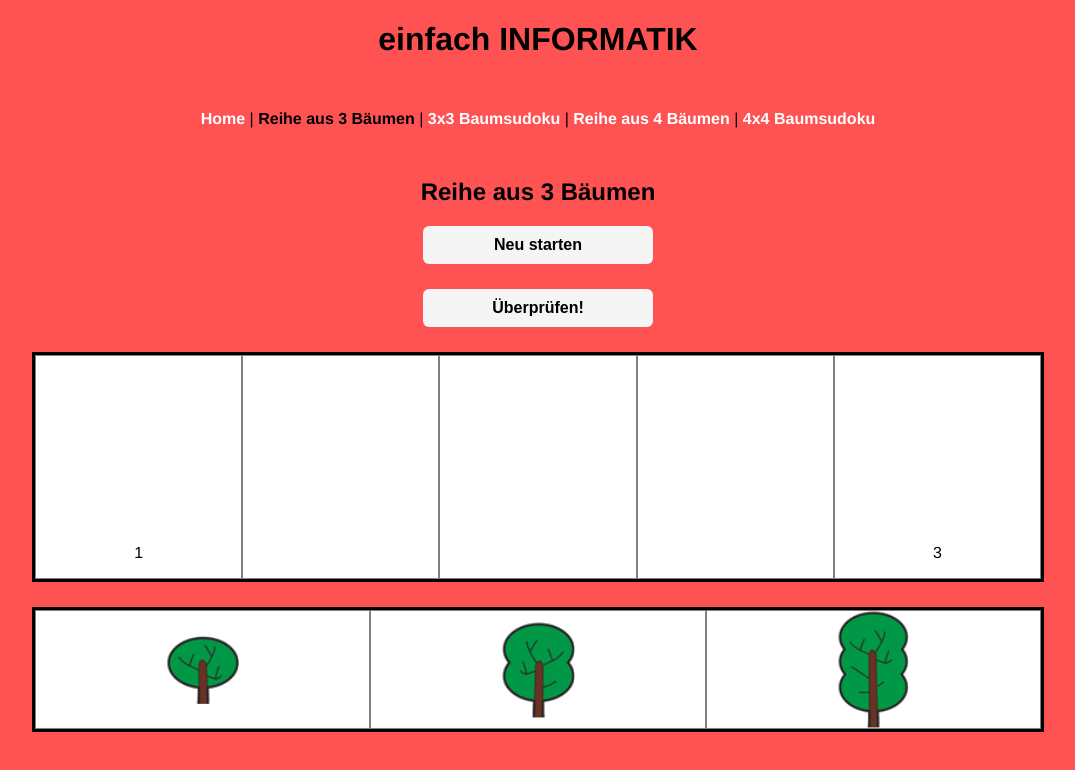
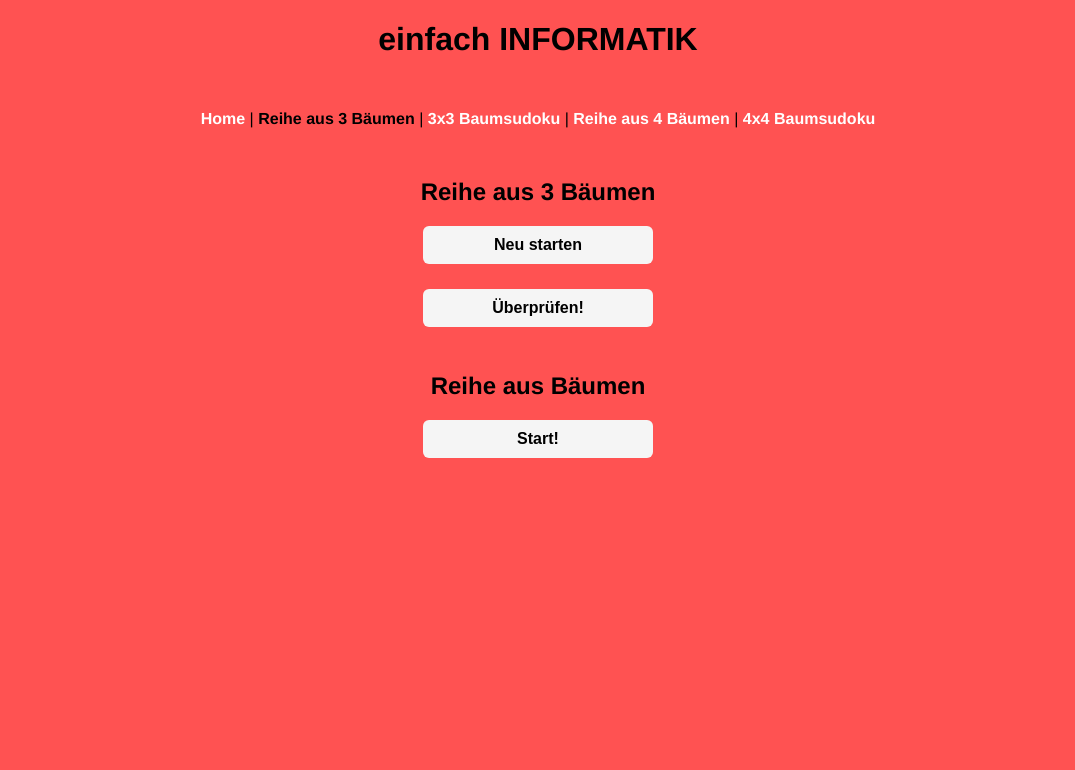
Before and after one commit to fbuetler/e-learning-environment, a Vue app in the folder vue-ts/: page /treerow3 in a window 1280 px wide. Both pictures are taken after a click on the button "Start!". Shown: the top 770 px of the page, without its empty margins (102-1177 px from the left). Built offline with nearby package versions, Linux system fonts and the light colour scheme.

Commit message:
create game setup

```diff
--- /dev/null
+++ b/vue-ts/src/components/Game.vue
@@ -0,0 +1,100 @@
+<template>
+  <div>
+    <h2>{{ title }}</h2>
+    <Buttonmenu
+      :initializeGameText="initializeGameText"
+      :evaluateGameText="evaluateGameText"
+      :isGameStarted="isGameStarted"
+      @initialize-game="initializeGame()"
+      @evalute-game="evaluateGame()"
+    />
+    <div v-if="isGameStarted && !showResult">
+      <component
+        :is="currentGameComponent"
+        :args="args"
+        :initialize="initGame"
+        :evaluate="evalGame"
+        @initialized-game="initializedGame()"
+        @evaluated-game="(correct) => evaluatedGame(correct)"
+      ></component>
+    </div>
+    <div v-if="showResult">
+      <h3>{{ resultText }}</h3>
+    </div>
+  </div>
+</template>
+
+<script lang="ts">
+import Vue from "vue";
+import { Component, Prop } from "vue-property-decorator";
+import Buttonmenu from "@/components/Buttonmenu.vue";
+import Testgame from "@/components/Testgame.vue";
+import Row from "@/components/trees/Row.vue";
+import Sudoku from "@/components/trees/Sudoku.vue";
+
+export enum GameType {
+  TREEROW = "Row",
+  TREESUDOKU = "Sudoku",
+  TESTGAME = "Testgame",
+}
+
+@Component({
+  components: {
+    Buttonmenu,
+    Testgame,
+    Row,
+    Sudoku,
+  },
+})
+export default class Game extends Vue {
+  @Prop({ required: true })
+  private type: GameType;
+  @Prop()
+  private title: string;
+  @Prop({ default: {} })
+  private args: any;
+
+  private initializeGameText = "Start!";
+  private evaluateGameText = "Überprüfen!";
+  private resultText = "";
+  private isGameStarted = false;
+  private showResult = false;
+
+  private initGame = false;
+  private evalGame = false;
+
+  public initializeGame(): void {
+    this.initializeGameText = "Neu starten";
+    this.isGameStarted = true;
+    this.resultText = "";
+    this.initGame = true;
+  }
+
+  private initializedGame(): void {
+    this.initGame = false;
+  }
+
+  public evaluateGame(): void {
+    this.evalGame = true;
+  }
+
+  private evaluatedGame(correct: boolean): void {
+    if (correct) {
+      this.resultText = "Richtig!";
+    } else {
+      this.resultText = "Falsch!";
+    }
+    this.showResult = true;
+    this.isGameStarted = false;
+    this.evalGame = false;
+    setTimeout(() => {
+      this.showResult = false;
+      this.isGameStarted = true;
+    }, 2000);
+  }
+
+  get currentGameComponent() {
+    return this.type;
+  }
+}
+</script>
--- /dev/null
+++ b/vue-ts/src/components/Testgame.vue
@@ -0,0 +1,48 @@
+<template>
+  <div>{{ text }} {{ initialize }} {{ evaluate }}</div>
+</template>
+
+<script lang="ts">
+import Vue from "vue";
+import { Component, Prop } from "vue-property-decorator";
+
+@Component<Testgame>({
+  watch: {
+    initialize(initialize: boolean) {
+      if (initialize) {
+        this.initializeGame();
+        this.$emit("initialized-game");
+      }
+    },
+    evaluate(evaluate: boolean) {
+      if (evaluate) {
+        const correct = this.evaluateGame();
+        this.$emit("evaluated-game", correct);
+      }
+    },
+  },
+})
+export default class Testgame extends Vue {
+  private text = "test";
+  @Prop()
+  private initialize: boolean;
+  @Prop()
+  private evaluate: boolean;
+  @Prop()
+  private args: any;
+
+  created() {
+    this.initializeGame();
+    this.$emit("initialized-game");
+  }
+
+  public initializeGame(): void {
+    this.text = "init";
+  }
+
+  public evaluateGame(): boolean {
+    this.text = "eval";
+    return true;
+  }
+}
+</script>
--- a/vue-ts/src/views/TreeRowOfFour.vue
+++ b/vue-ts/src/views/TreeRowOfFour.vue
@@ -1,18 +1,21 @@
 <template>
-  <div class="treerow">
-    <Row :size="4" />
-  </div>
+  <Game :type="type" :title="title" :args="args" />
 </template>
 
 <script lang="ts">
-import Row from "@/components/trees/Row.vue";
+import Vue from "vue";
+import { Component } from "vue-property-decorator";
+import Game, { GameType } from "@/components/Game.vue";
 
-export default {
-  name: "TreeRowOfFour",
+@Component({
   components: {
-    Row,
+    Game,
   },
-};
+})
+export default class TreeRowOfThree extends Vue {
+  private type: GameType = GameType.TREEROW;
+  private size = 4;
+  private title = "Reihe aus " + this.size + " Bäumen";
+  private args = { size: this.size };
+}
 </script>
-
-<style scoped></style>
--- a/vue-ts/src/views/TreeRowOfThree.vue
+++ b/vue-ts/src/views/TreeRowOfThree.vue
@@ -1,18 +1,21 @@
 <template>
-  <div class="treerow">
-    <Row :size="3" />
-  </div>
+  <Game :type="type" :title="title" :args="args" />
 </template>
 
 <script lang="ts">
-import Row from "@/components/trees/Row.vue";
+import Vue from "vue";
+import { Component } from "vue-property-decorator";
+import Game, { GameType } from "@/components/Game.vue";
 
-export default {
-  name: "TreeRowOfThree",
+@Component({
   components: {
-    Row,
+    Game,
   },
-};
+})
+export default class TreeRowOfThree extends Vue {
+  private type: GameType = GameType.TREEROW;
+  private size = 3;
+  private title = "Reihe aus " + this.size + " Bäumen";
+  private args = { size: this.size };
+}
 </script>
-
-<style scoped></style>
--- a/vue-ts/src/views/TreeSudokuOfFour.vue
+++ b/vue-ts/src/views/TreeSudokuOfFour.vue
@@ -1,18 +1,21 @@
 <template>
-  <div class="treesudoku">
-    <Sudoku size="4" />
-  </div>
+  <Game :type="type" :title="title" :args="args" />
 </template>
 
 <script lang="ts">
-import Sudoku from "@/components/trees/Sudoku.vue";
+import Vue from "vue";
+import { Component } from "vue-property-decorator";
+import Game, { GameType } from "@/components/Game.vue";
 
-export default {
-  name: "TreeSudokuOfFour",
+@Component({
   components: {
-    Sudoku,
+    Game,
   },
-};
+})
+export default class TreeSudokuOfFour extends Vue {
+  private type: GameType = GameType.SUDOKU;
+  private size = 4;
+  private title = this.size + "x" + this.size + " Baumsudoku";
+  private args = { size: this.size };
+}
 </script>
-
-<style scoped></style>
--- a/vue-ts/src/views/TreeSudokuOfThree.vue
+++ b/vue-ts/src/views/TreeSudokuOfThree.vue
@@ -1,18 +1,21 @@
 <template>
-  <div class="treesudoku">
-    <Sudoku size="3" />
-  </div>
+  <Game :type="type" :title="title" :args="args" />
 </template>
 
 <script lang="ts">
-import Sudoku from "@/components/trees/Sudoku.vue";
+import Vue from "vue";
+import { Component } from "vue-property-decorator";
+import Game, { GameType } from "@/components/Game.vue";
 
-export default {
-  name: "TreeSudokuOfFour",
+@Component({
   components: {
-    Sudoku,
+    Game,
   },
-};
+})
+export default class TreeSudokuOfThree extends Vue {
+  private type: GameType = GameType.SUDOKU;
+  private size = 3;
+  private title = this.size + "x" + this.size + " Baumsudoku";
+  private args = { size: this.size };
+}
 </script>
-
-<style scoped></style>
```
